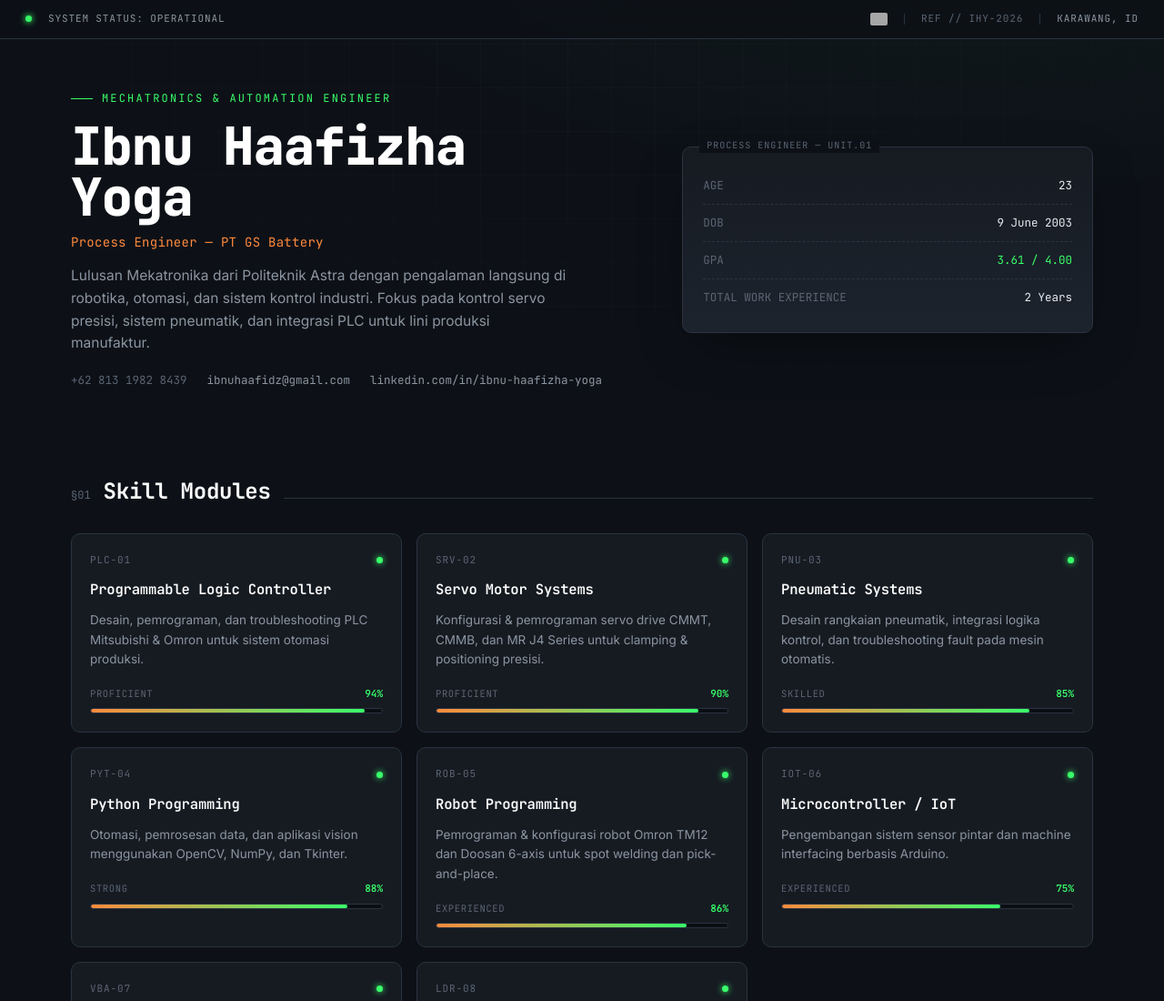
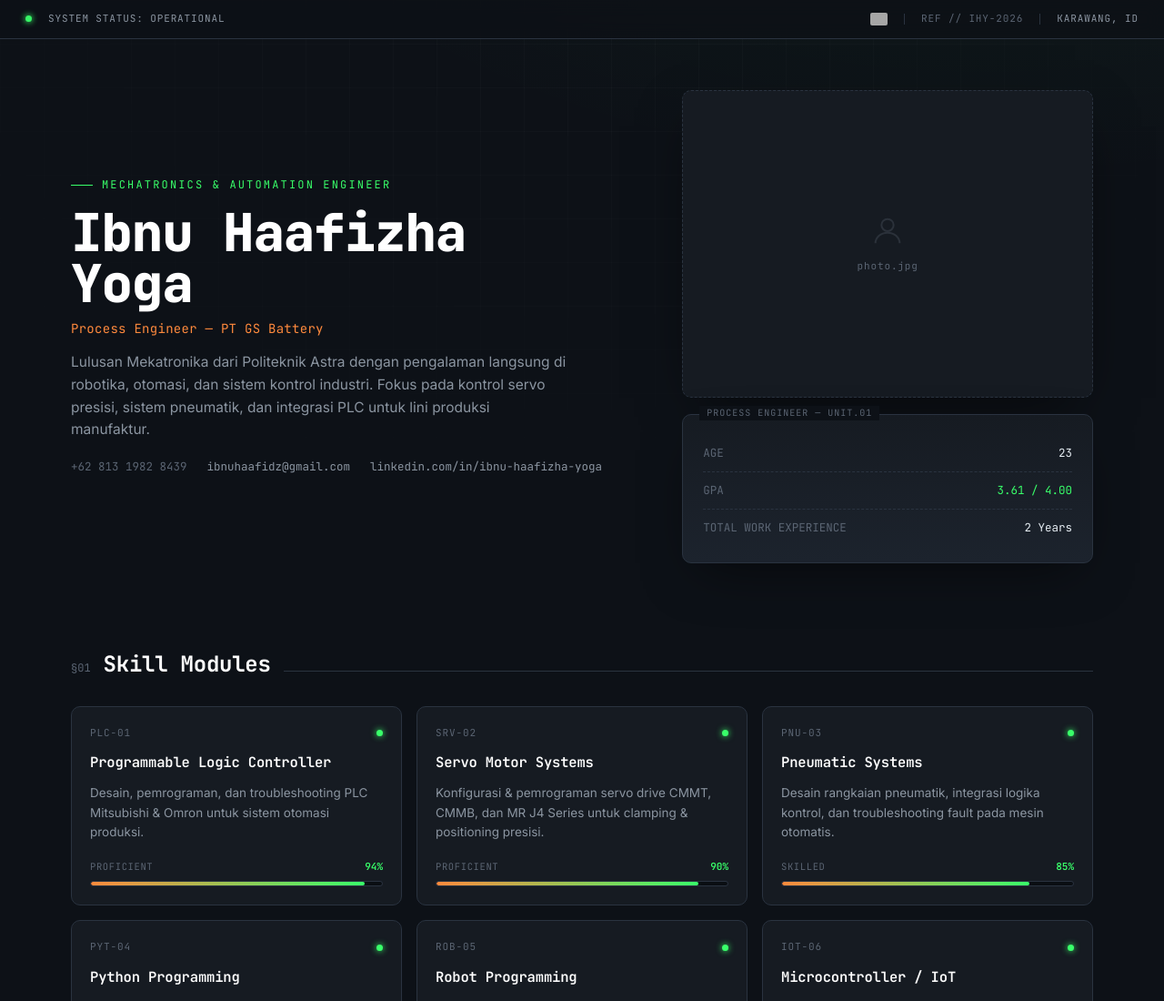
Before and after one commit to manubriumn/myprofile, a plain HTML site: page index.html in a window 1280 px wide. Shown: the top 1100 px of the page at 91% size. Drawn offline with Linux system fonts and the light colour scheme; grey boxes are pictures that could not be loaded.

Commit message:
Add files via upload

```diff
--- a/index.html
+++ b/index.html
@@ -123,6 +123,32 @@
   }
   .hero-meta a{ color: var(--text-dim); text-decoration:none; border-bottom:1px solid transparent; transition: border-color .15s, color .15s; }
   .hero-meta a:hover{ color: var(--green); border-color: var(--green); }
+
+  /* hero right column wrapper */
+  .hero-right{
+    display:flex; flex-direction:column; gap:18px;
+  }
+
+  /* photo */
+  .hero-photo{
+    width:100%; aspect-ratio:4/3; object-fit:cover;
+    border-radius:10px;
+    border:1px solid var(--line);
+    display:block;
+    box-shadow: 0 20px 60px -20px rgba(0,0,0,0.6);
+    background: var(--panel-2);
+  }
+  .hero-photo-placeholder{
+    width:100%; aspect-ratio:4/3;
+    border-radius:10px;
+    border:1px dashed var(--line);
+    background: var(--panel);
+    display:flex; flex-direction:column; align-items:center; justify-content:center;
+    gap:10px;
+    color: var(--text-faint); font-family: var(--mono); font-size:11px; letter-spacing:0.08em;
+    box-shadow: 0 20px 60px -20px rgba(0,0,0,0.6);
+  }
+  .hero-photo-placeholder svg{ opacity:0.3; }
 
   /* readout panel on hero right */
   .readout{
@@ -264,6 +290,8 @@
 
   @media (max-width: 880px){
     .hero{ grid-template-columns:1fr; padding-top:50px; }
+    .hero-photo{ aspect-ratio:16/9; }
+    .hero-photo-placeholder{ aspect-ratio:16/9; }
     .modules{ grid-template-columns: 1fr 1fr; }
     .split{ grid-template-columns: 1fr; }
     .tl-item{ grid-template-columns: 1fr; gap:8px; }
@@ -314,11 +342,25 @@
     </div>
   </div>
 
-  <div class="readout">
-    <div class="readout-row"><span class="k">AGE</span><span class="v">23</span></div>
-    <div class="readout-row"><span class="k">DOB</span><span class="v">9 June 2003</span></div>
-    <div class="readout-row"><span class="k">GPA</span><span class="v ok">3.61 / 4.00</span></div>
-    <div class="readout-row"><span class="k">TOTAL WORK EXPERIENCE</span><span class="v">2 Years</span></div>
+  <div class="hero-right">
+
+    <!-- Profile photo — rename your photo to "photo.jpg" and put it in the repo root -->
+    <img class="hero-photo" src="photo.jpg"
+         alt="Ibnu Haafizha Yoga"
+         onerror="this.style.display='none'; this.nextElementSibling.style.display='flex';" />
+    <div class="hero-photo-placeholder" style="display:none;">
+      <svg width="40" height="40" fill="none" viewBox="0 0 24 24" stroke="currentColor" stroke-width="1.2">
+        <circle cx="12" cy="8" r="4"/><path d="M4 20c0-4 3.6-7 8-7s8 3 8 7"/>
+      </svg>
+      <span>photo.jpg</span>
+    </div>
+
+    <div class="readout">
+      <div class="readout-row"><span class="k">AGE</span><span class="v">23</span></div>
+      <div class="readout-row"><span class="k">GPA</span><span class="v ok">3.61 / 4.00</span></div>
+      <div class="readout-row"><span class="k">TOTAL WORK EXPERIENCE</span><span class="v">2 Years</span></div>
+    </div>
+
   </div>
 </header>
 
```
